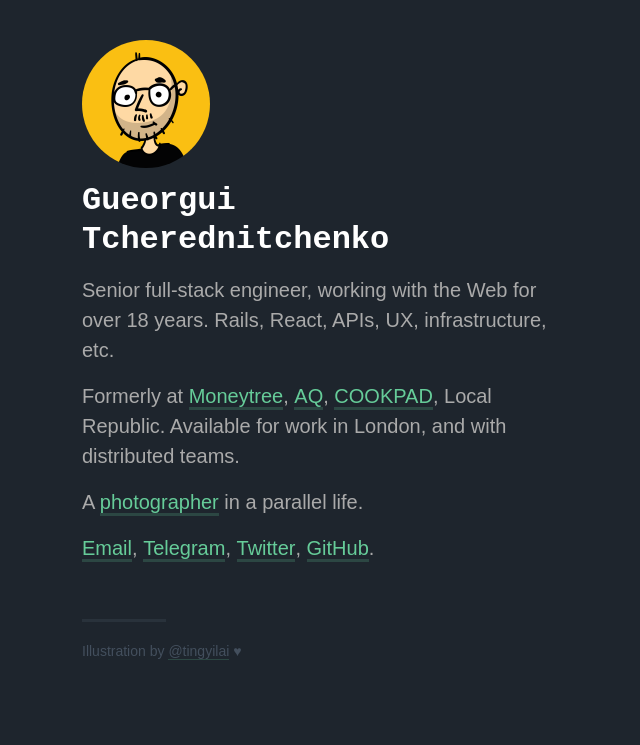
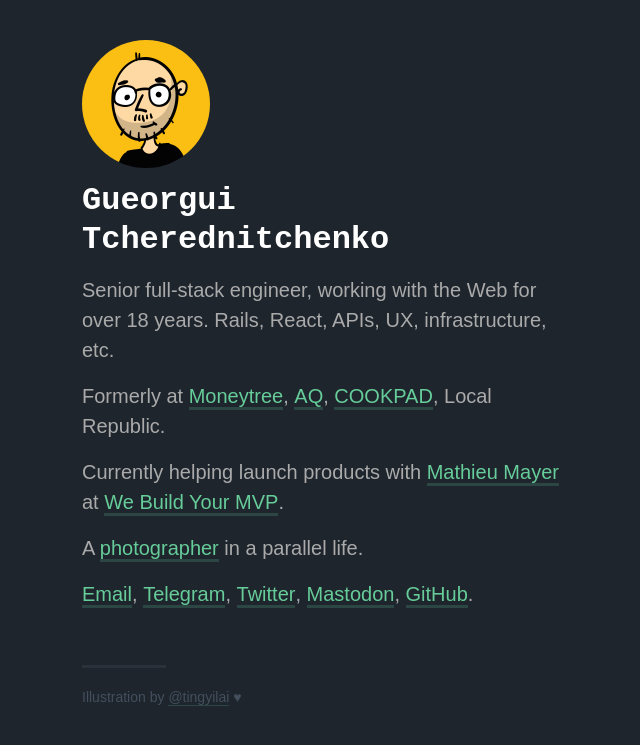
Before and after one commit to goshatch/gosha.net, a Jekyll site: the page built from index.md, in a window 1280 px wide. Shown: the top 745 px of the page, without its empty margins (318-958 px from the left). Built offline with Jekyll 4.4.1, drawn with Linux system fonts in a browser that asks for light colours; some web fonts are replaced; our own code applies the rules of GitHub Pages for plain Markdown files.

Commit message:
change: Update current status, add Mastodon link

```diff
--- a/index.md
+++ b/index.md
@@ -9,8 +9,10 @@
 
 Senior full-stack engineer, working with the Web for over <nobr>18 years</nobr>. Rails, React, APIs, UX, infrastructure, etc.
 
-Formerly at [Moneytree](https://moneytree.jp), [AQ](http://www.aqworks.com), [COOKPAD](https://www.cookpad.com), Local Republic. Available for work in London, and with distributed teams.
+Formerly at [Moneytree](https://moneytree.jp), [AQ](http://www.aqworks.com), [COOKPAD](https://www.cookpad.com), Local Republic.
+
+Currently helping launch products with [Mathieu Mayer](https://mathieumayer.com/) at [We Build Your MVP](https://www.webuildyourmvp.com).
 
 A [photographer](https://gueorgui.net) in a parallel life.
 
-[Email](mailto:jobs@gueorgui.net), [Telegram](https://t.me/gueorgui), [Twitter](https://twitter.com/gueorgui), [GitHub](https://github.com/gueorgui).
+[Email](mailto:jobs@gueorgui.net), [Telegram](https://t.me/gueorgui), [Twitter](https://twitter.com/gueorgui), [Mastodon](https://merveilles.town/@gueorgui), [GitHub](https://github.com/gueorgui).
```
